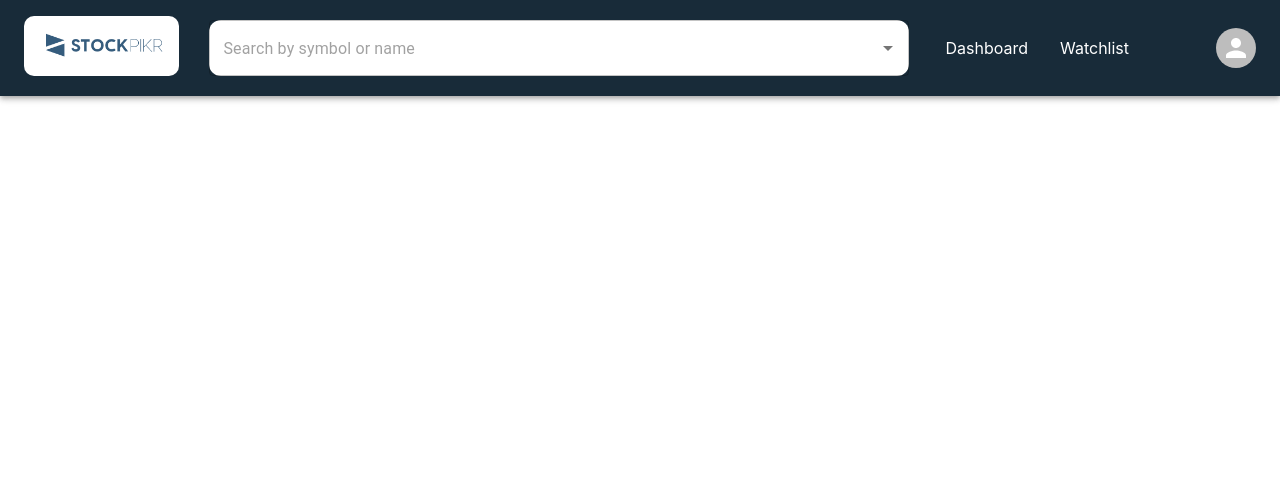
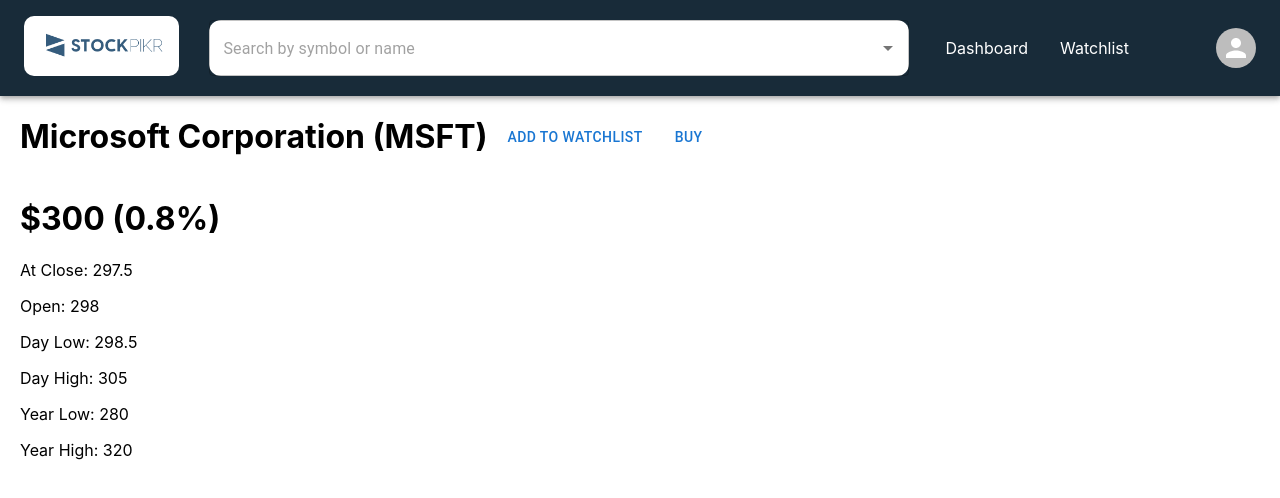
Before and after one commit to szayadi/Stockpikr-React-App, a React (Create React App) app: page /details in a window 1280 px wide. Shown: the top 498 px of the page. Built offline with nearby package versions, Linux system fonts and the light colour scheme.

Commit message:
Added mock data to stock details page

```diff
--- a/src/components/StockDetails/StockDetails.tsx
+++ b/src/components/StockDetails/StockDetails.tsx
@@ -1,3 +1,58 @@
-export const StockDetails = () => {
-  return <p>Hello World</p>;
+import { Button } from '@mui/material';
+import { useEffect, useState } from 'react';
+import { IStockDetails } from '../../interfaces/IStockDetails';
+import { createPortfolioDataFromJson } from '../Helper';
+
+export const StockDetails: React.FC = () => {
+  const [detailsData, setDetailsData] = useState<IStockDetails | null>(null);
+
+  useEffect(() => {
+    const fetchData = async () => {
+      try {
+        const json = require('../../assets/mock_data.json');
+        const stockData: IStockDetails[] = json.stocks || [];
+        const stock = stockData.find((stock) => stock.symbol === 'MSFT');
+
+        if (stock) {
+          const stockEntry = createPortfolioDataFromJson(stock.symbol, stock);
+          setDetailsData(stockEntry);
+        }
+      } catch (error) {
+        console.error('Error fetching data:', error);
+      }
+    };
+
+    fetchData();
+  }, []);
+
+  return (
+    <div>
+      <div style={{ paddingLeft: '20px', color: 'black', textAlign: 'left' }}>
+        {detailsData && (
+          <>
+            <div style={{ display: 'flex', alignItems: 'space-around' }}>
+              <h1 style={{ color: 'black', textAlign: 'left' }}>
+                {detailsData.name} ({detailsData.symbol})
+              </h1>
+              <Button style={{ borderRadius: '20', paddingLeft: '20px', display: 'flex', justifySelf: 'right' }}>
+                Add To Watchlist
+              </Button>
+              <Button style={{ borderRadius: '20', paddingLeft: '20px', display: 'flex', justifySelf: 'right' }}>
+                Buy
+              </Button>
+            </div>
+            <h1>
+              ${detailsData.price} ({detailsData.changesPercentage}%)
+            </h1>
+            <p>At Close: {detailsData.previousClose}</p>
+            <p>Open: {detailsData.open}</p>
+            <p>Day Low: {detailsData.dayLow}</p>
+            <p>Day High: {detailsData.dayHigh}</p>
+            <p>Year Low: {detailsData.yearLow}</p>
+            <p>Year High: {detailsData.yearHigh}</p>
+          </>
+        )}
+      </div>
+    </div>
+  );
 };
```
